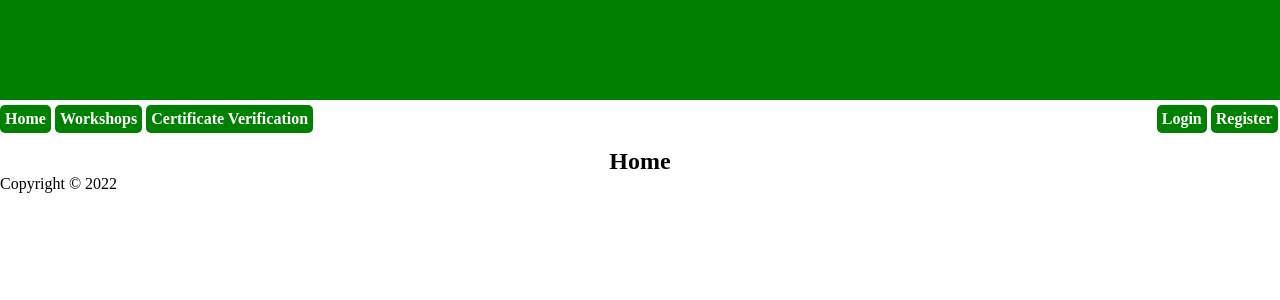
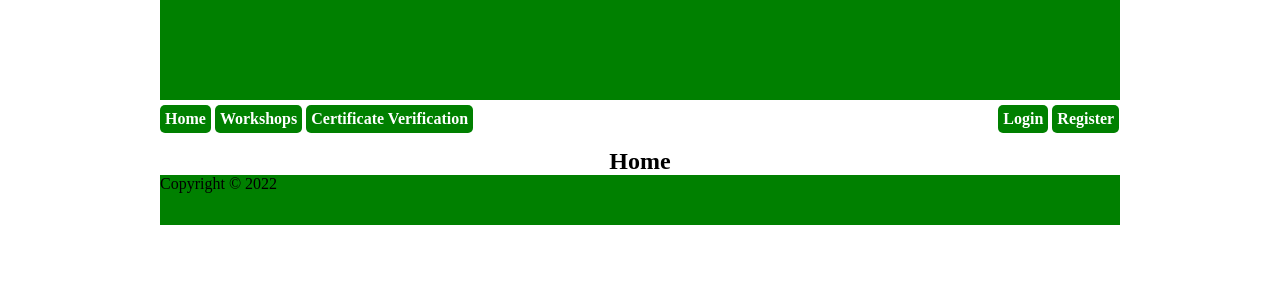
Before and after one commit to redchristian20/CWMSQR, a CodeIgniter app: page /database/index.php/main/home in a window 1280 px wide. Shown: the top 300 px of the page. Run offline with CodeIgniter, Linux system fonts and the light colour scheme.

Commit message:
saturday

```diff
--- a/application/controllers/main.php
+++ b/application/controllers/main.php
@@ -88,9 +88,7 @@ class main extends CI_Controller {
                     'user_level'  => $getuser['user_level'],
                 );
                 $this->session->set_userdata($newdata);
-                $this->load->view('header');
-                $this->load->view('home');
-                $this->load->view('footer');
+                redirect("home");
             }
             else
             {
--- a/application/views/footer.php
+++ b/application/views/footer.php
@@ -1,4 +1,8 @@
-<div class footer>Copyright &#169 2022</div>
+<div class="footer">
+  <footer>
+    Copyright &#169 2022
+  </footer>
+</div>
 
 
 </body>
--- a/assets/css/main.css
+++ b/assets/css/main.css
@@ -6,10 +6,12 @@
 
 body {
   margin: auto;
+  width: 960px;
 }
 
 .header {
   height: 100px;
+  min-height: 100px;
   background-color: green;
   display: block;
 }
@@ -56,3 +58,9 @@ td , tr{
 form *{
   display: block;
 }
+.footer{
+  height: 50px;
+  min-height: 50px;
+  background-color: green;
+  width: 100%;
+}
```
